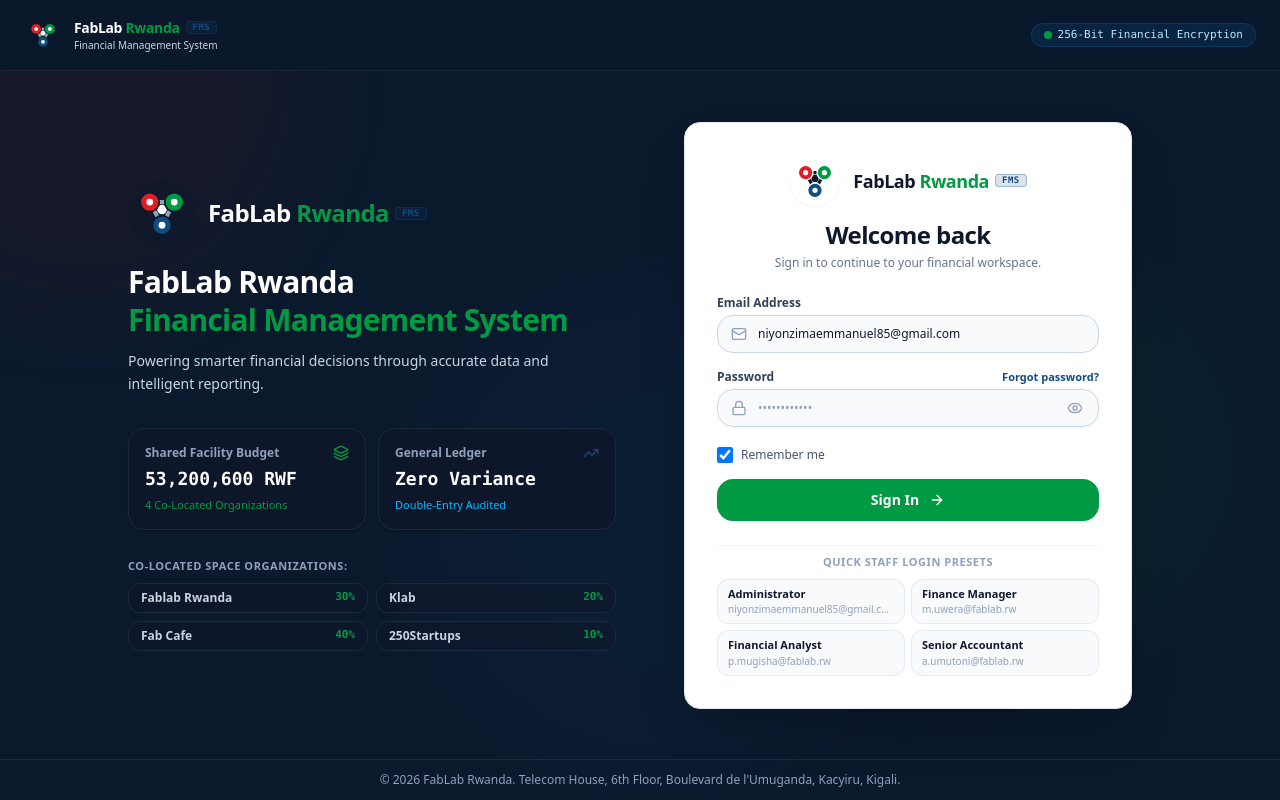
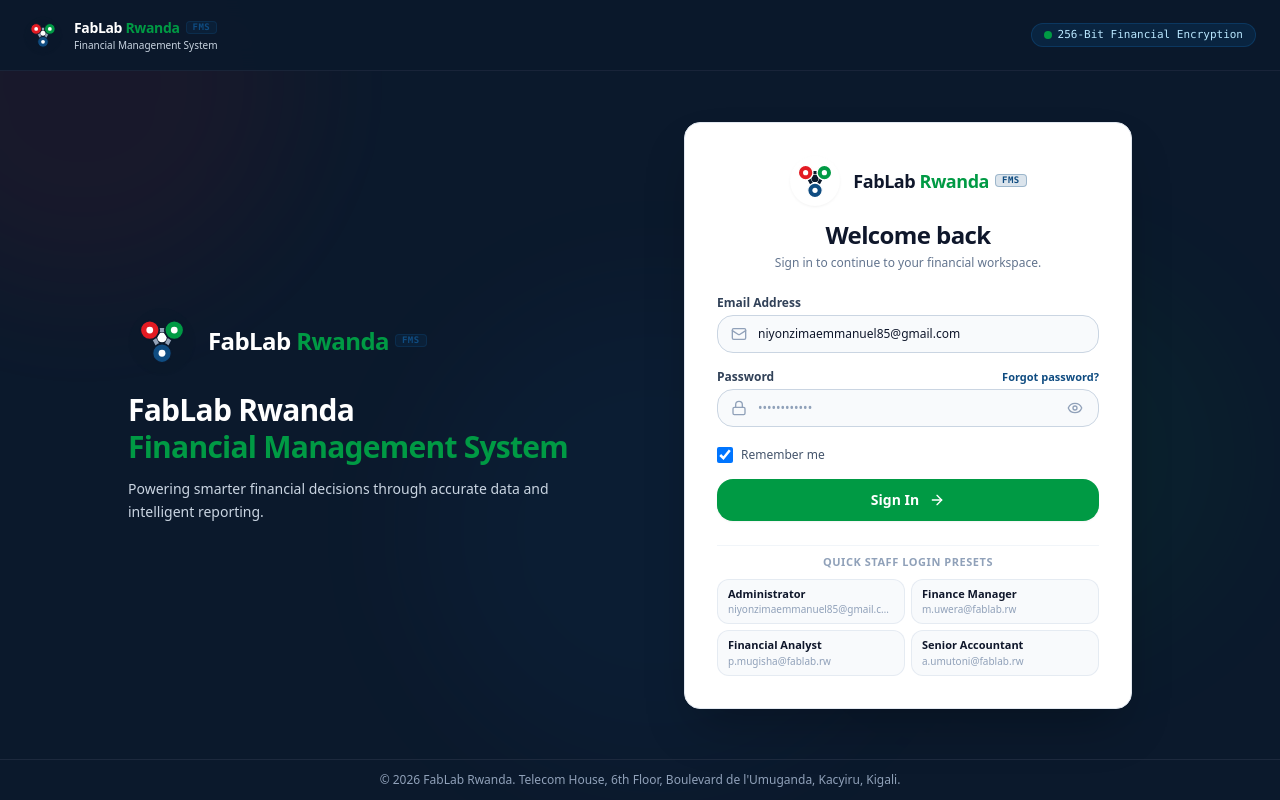
Before and after one commit to EmmanuelNiyonzima/Fablab, a React (Vite) app: page / in a window 1280 px wide. Built offline with nearby package versions, Linux system fonts and the light colour scheme.

Commit message:
refactor(auth): remove metrics section from login page
Clean up the login page UI by removing the static financial metrics section to focus on authentication flow.

```diff
--- a/src/components/auth/LoginPage.tsx
+++ b/src/components/auth/LoginPage.tsx
@@ -145,50 +145,6 @@
                 <p className="text-sm text-slate-300 leading-relaxed max-w-md pt-1">
                   Powering smarter financial decisions through accurate data and intelligent reporting.
                 </p>
-              </div>
-            </div>
-
-            {/* Financial System Metrics */}
-            <div className="grid grid-cols-2 gap-3 pt-2">
-              <div className="p-4 rounded-xl bg-slate-900/90 border border-slate-800 backdrop-blur-sm space-y-1 shadow-sm">
-                <div className="flex items-center justify-between text-slate-400">
-                  <span className="text-xs font-semibold">Shared Facility Budget</span>
-                  <Layers className="w-4 h-4 text-[#009A44]" />
-                </div>
-                <p className="text-lg font-bold text-white font-numeric">53,200,600 RWF</p>
-                <p className="text-[11px] text-[#009A44] font-medium">4 Co-Located Organizations</p>
-              </div>
-
-              <div className="p-4 rounded-xl bg-slate-900/90 border border-slate-800 backdrop-blur-sm space-y-1 shadow-sm">
-                <div className="flex items-center justify-between text-slate-400">
-                  <span className="text-xs font-semibold">General Ledger</span>
-                  <TrendingUp className="w-4 h-4 text-[#0F4C81]" />
-                </div>
-                <p className="text-lg font-bold text-white font-numeric">Zero Variance</p>
-                <p className="text-[11px] text-sky-400 font-medium">Double-Entry Audited</p>
-              </div>
-            </div>
-
-            {/* The 4 Resident Organizations (FabLab, KLab, Fab Cafe, 250Startups) */}
-            <div className="pt-1">
-              <p className="text-[11px] uppercase tracking-wider text-slate-400 font-bold mb-2">
-                Co-Located Space Organizations:
-              </p>
-              <div className="grid grid-cols-2 gap-2 text-xs">
-                {[
-                  { name: 'Fablab Rwanda', share: '30%' },
-                  { name: 'Klab', share: '20%' },
-                  { name: 'Fab Cafe', share: '40%' },
-                  { name: '250Startups', share: '10%' },
-                ].map((org) => (
-                  <div
-                    key={org.name}
-                    className="px-3 py-1.5 rounded-lg bg-slate-900/70 border border-slate-800 text-slate-300 flex items-center justify-between"
-                  >
-                    <span className="font-semibold">{org.name}</span>
-                    <span className="font-numeric text-[11px] text-[#009A44] font-bold">{org.share}</span>
-                  </div>
-                ))}
               </div>
             </div>
           </div>
```
